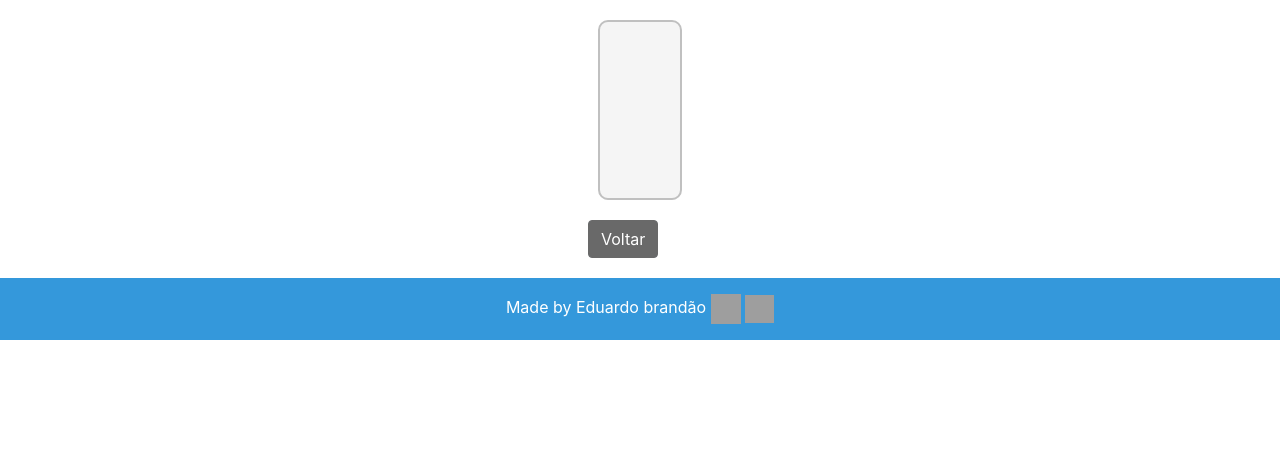
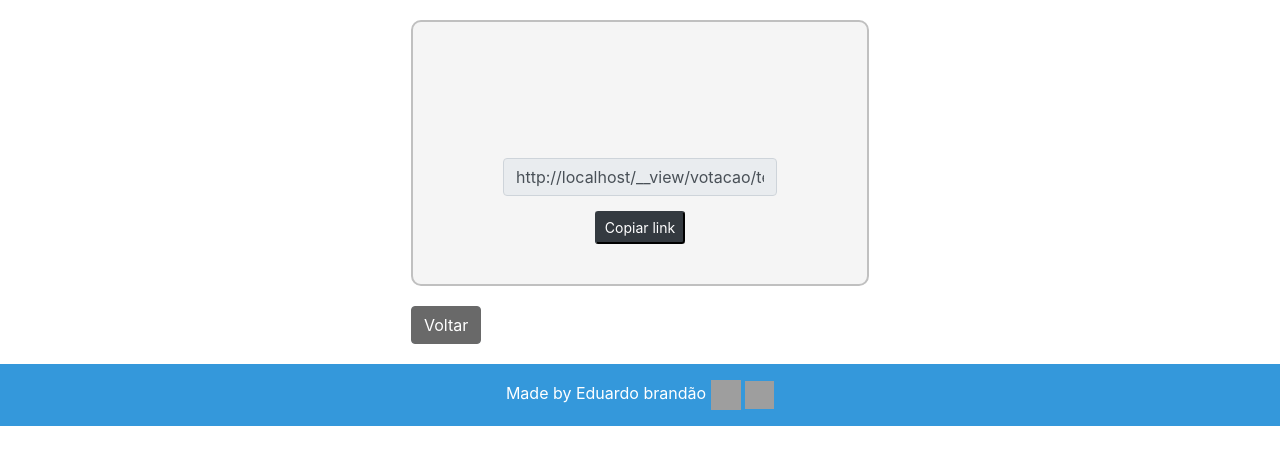
Before and after one commit to EduardoBran/System-Voting-App-Web-Py, a Django app: template votacao/templates/votacao/results.html in a window 1280 px wide. Shown: the part 56-521 px from the top of the page. Run offline with Django 4.2, Linux system fonts and the light colour scheme; the template is opened without the code that fills it, so the values that code supplies are empty; some libraries are stand-ins or nearby versions; grey boxes are pictures that could not be loaded.

Commit message:
edit position buttons voltar | add copiar link page results

```diff
--- a/main/templates/main/sobre.html
+++ b/main/templates/main/sobre.html
@@ -19,6 +19,7 @@
         box-shadow: 0 0 40px 40px #696969 inset, 0 0 0 0 #696969;
         -webkit-transition: all 150ms ease-in-out;
         transition: all 150ms ease-in-out;
+        margin-left: 10px;
     }
 
     .btnVoltarSobre:hover {
--- a/perfil/templates/perfil/login.html
+++ b/perfil/templates/perfil/login.html
@@ -22,6 +22,7 @@
         box-shadow: 0 0 40px 40px #696969 inset, 0 0 0 0 #696969;
         -webkit-transition: all 150ms ease-in-out;
         transition: all 150ms ease-in-out;
+        margin-left: 10px;
     }
 
     .btnVoltarEnquetes:hover {
--- a/perfil/templates/perfil/register.html
+++ b/perfil/templates/perfil/register.html
@@ -22,6 +22,7 @@
         box-shadow: 0 0 40px 40px #696969 inset, 0 0 0 0 #696969;
         -webkit-transition: all 150ms ease-in-out;
         transition: all 150ms ease-in-out;
+        margin-left: 10px;
     }
 
     .btnVoltarEnquetes:hover {
--- a/votacao/templates/votacao/detail.html
+++ b/votacao/templates/votacao/detail.html
@@ -22,6 +22,7 @@
         box-shadow: 0 0 40px 40px #696969 inset, 0 0 0 0 #696969;
         -webkit-transition: all 150ms ease-in-out;
         transition: all 150ms ease-in-out;
+        margin-left: 10px;
     }
 
     .btnVoltarEnquetes:hover {
--- a/votacao/templates/votacao/results.html
+++ b/votacao/templates/votacao/results.html
@@ -22,6 +22,7 @@
         box-shadow: 0 0 40px 40px #696969 inset, 0 0 0 0 #696969;
         -webkit-transition: all 150ms ease-in-out;
         transition: all 150ms ease-in-out;
+        margin-left: 10px;
     }
 
     .btnVoltarEnquetes:hover {
@@ -44,10 +45,27 @@
         </li>
         {% endfor %}
     </ul>
+
+    <div class="text-center" style="margin-top: 30px; margin-right: 50px; margin-left: 50px;">
+        <input class="form-control" type="text" , name="link" , id="link" , value="{{ request.build_absolute_uri }}"
+            readonly />
+        <button class="btn-sm btn-dark" onclick="copiarLink()" style="margin-top: 15px;">Copiar link</button>
+    </div>
 </div>
 
 <div style="margin-bottom: 20px;">
     <a class="btn btn-secondary btnVoltarEnquetes" href="{% url 'votacao:index' %}">Voltar</a>
 </div>
 
+<script>
+    function copiarLink() {
+        let linkCopiado = document.getElementById("link");
+        linkCopiado.select();
+        linkCopiado.setSelectionRange(0, 99999);
+        document.execCommand("copy");
+        alert('Link copiado com sucesso.\nO link é: ' + linkCopiado.value);
+
+    }
+</script>
+
 {% endblock %}
```
